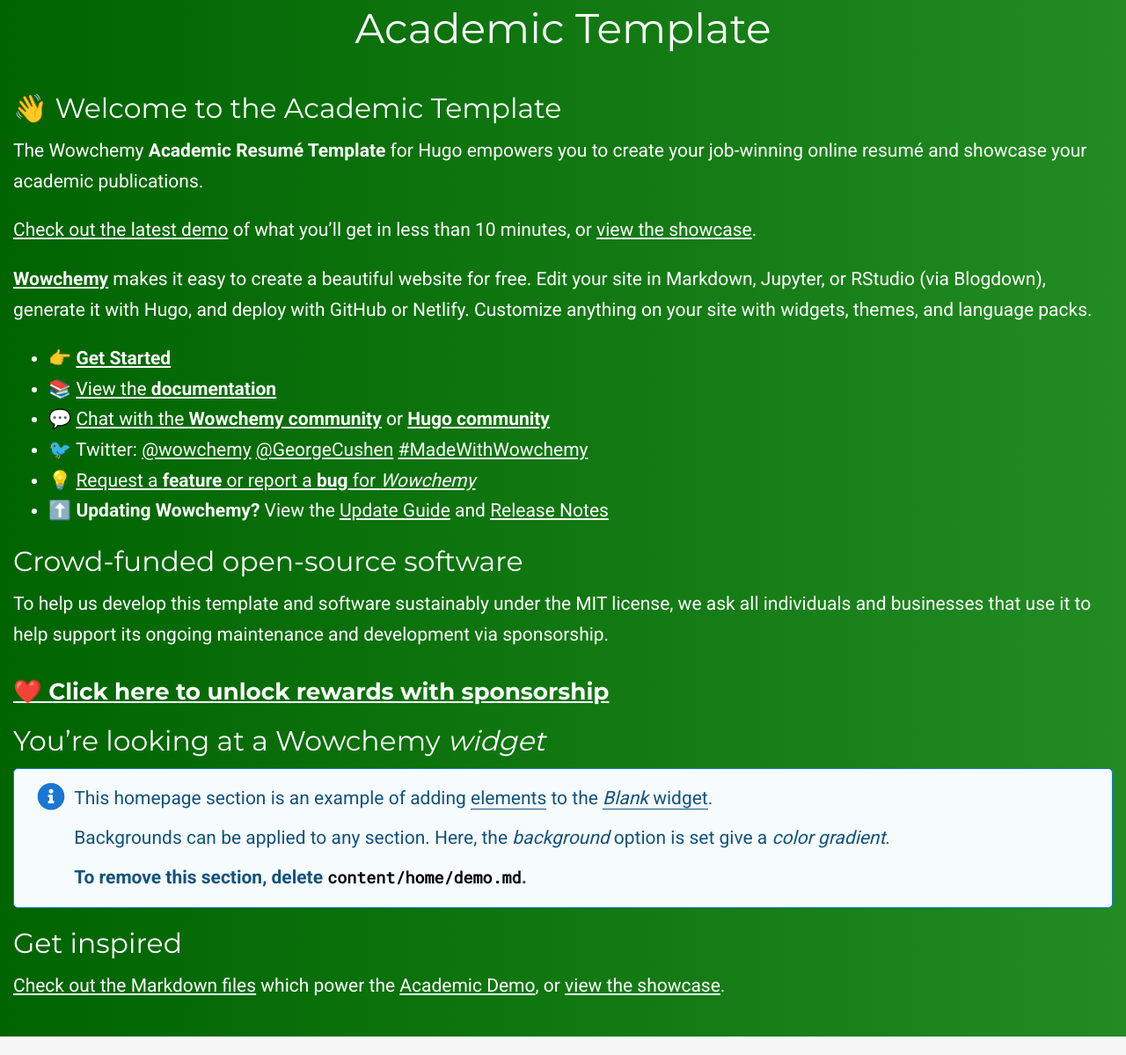
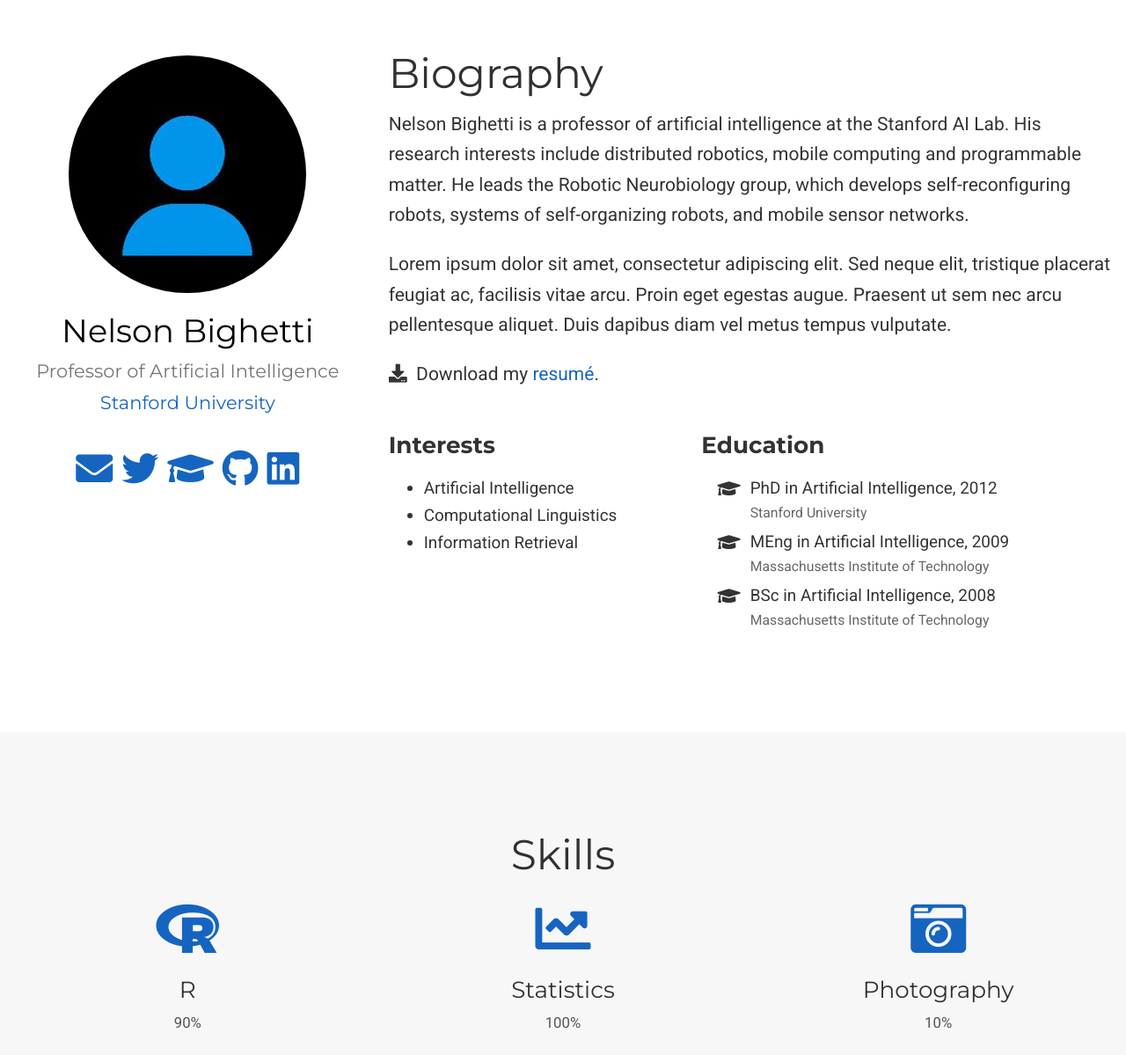
Before and after one commit to ervinfabian/ervinfabian.github.io, a plain HTML site: page index.html in a window 1280 px wide. Shown: the part 87-1286 px from the top of the page at 88% size. Drawn offline with nearby package versions, Linux system fonts and the light colour scheme; some icons are missing.

Commit message:
first build

```diff
--- a/index.html
+++ b/index.html
@@ -74,8 +74,6 @@
 
 
       <link rel="stylesheet" href="https://cdnjs.cloudflare.com/ajax/libs/academicons/1.9.0/css/academicons.min.css" integrity="sha512-W4yqoT1+8NLkinBLBZko+dFB2ZbHsYLDdr50VElllRcNt2Q4/GSs6u71UHKxB7S6JEMCp5Ve4xjh3eGQl/HRvg==" crossorigin="anonymous" media="print" onload="this.media='all'">
-
-
 
 
 
@@ -813,122 +811,6 @@
 
 
 
-
-
-
-
-
-
-  <section id="demo" class="home-section wg-blank dark " style="padding: 20px 0 20px 0;" >
-   <div class="home-section-bg " style="background-image: linear-gradient(90deg, DarkGreen, ForestGreen);">
-
-   </div>
-    <div class="container">
-
-
-      <div class="row  justify-content-center">
-
-
-          <div class="section-heading col-12 mb-3 text-center">
-            <h1 class="mb-0">Academic Template</h1>
-
-          </div>
-
-
-
-
-
-
-
-
-  <div class="col-12">
-    <h2 id="-welcome-to-the-academic-template">👋 Welcome to the Academic Template</h2>
-<p>The Wowchemy <strong>Academic Resumé Template</strong> for Hugo empowers you to create your job-winning online resumé and showcase your academic publications.</p>
-<p><a href="https://academic-demo.netlify.app" target="_blank" rel="noopener">Check out the latest demo</a> of what you&rsquo;ll get in less than 10 minutes, or <a href="https://wowchemy.com/user-stories/" target="_blank" rel="noopener">view the showcase</a>.</p>
-<p><a href="https://wowchemy.com" target="_blank" rel="noopener"><strong>Wowchemy</strong></a> makes it easy to create a beautiful website for free. Edit your site in Markdown, Jupyter, or RStudio (via Blogdown), generate it with Hugo, and deploy with GitHub or Netlify. Customize anything on your site with widgets, themes, and language packs.</p>
-<ul>
-<li>👉 <a href="https://wowchemy.com/docs/install/" target="_blank" rel="noopener"><strong>Get Started</strong></a></li>
-<li>📚 <a href="https://wowchemy.com/docs/" target="_blank" rel="noopener">View the <strong>documentation</strong></a></li>
-<li>💬 <a href="https://discord.gg/z8wNYzb" target="_blank" rel="noopener">Chat with the <strong>Wowchemy community</strong></a> or <a href="https://discourse.gohugo.io" target="_blank" rel="noopener"><strong>Hugo community</strong></a></li>
-<li>🐦 Twitter: <a href="https://twitter.com/wowchemy" target="_blank" rel="noopener">@wowchemy</a> <a href="https://twitter.com/GeorgeCushen" target="_blank" rel="noopener">@GeorgeCushen</a> <a href="https://twitter.com/search?q=%28%23MadeWithWowchemy%20OR%20%23MadeWithAcademic%29&amp;src=typed_query" target="_blank" rel="noopener">#MadeWithWowchemy</a></li>
-<li>💡 <a href="https://github.com/wowchemy/wowchemy-hugo-modules/issues" target="_blank" rel="noopener">Request a <strong>feature</strong> or report a <strong>bug</strong> for <em>Wowchemy</em></a></li>
-<li>⬆️ <strong>Updating Wowchemy?</strong> View the <a href="https://wowchemy.com/docs/update/" target="_blank" rel="noopener">Update Guide</a> and <a href="https://wowchemy.com/updates/" target="_blank" rel="noopener">Release Notes</a></li>
-</ul>
-<h2 id="crowd-funded-open-source-software">Crowd-funded open-source software</h2>
-<p>To help us develop this template and software sustainably under the MIT license, we ask all individuals and businesses that use it to help support its ongoing maintenance and development via sponsorship.</p>
-<h3 id="-click-here-to-unlock-rewards-with-sponsorshiphttpswowchemycomplans"><a href="https://wowchemy.com/plans/" target="_blank" rel="noopener">❤️ Click here to unlock rewards with sponsorship</a></h3>
-<h2 id="youre-looking-at-a-wowchemy-_widget_">You&rsquo;re looking at a Wowchemy <em>widget</em></h2>
-<div class="alert alert-note">
-  <div>
-    <p>This homepage section is an example of adding <a href="https://sourcethemes.com/academic/docs/writing-markdown-latex/">elements</a> to the <a href="https://sourcethemes.com/academic/docs/widgets/"><em>Blank</em> widget</a>.</p>
-<p>Backgrounds can be applied to any section. Here, the <em>background</em> option is set give a <em>color gradient</em>.</p>
-<p><strong>To remove this section, delete <code>content/home/demo.md</code>.</strong></p>
-  </div>
-</div>
-<h2 id="get-inspired">Get inspired</h2>
-<p><a href="https://github.com/wowchemy/starter-academic/tree/master/exampleSite" target="_blank" rel="noopener">Check out the Markdown files</a> which power the <a href="https://academic-demo.netlify.app" target="_blank" rel="noopener">Academic Demo</a>, or <a href="https://wowchemy.com/user-stories/" target="_blank" rel="noopener">view the showcase</a>.</p>
-
-  </div>
-
-
-
-
-      </div>
-
-
-    </div>
-  </section>
-
-
-
-
-
-
-
-
-
-
-
-
-
-
-
-
-
-
-
-
-
-
-
-
-
-
-
-
-
-
-
-
-
-
-
-
-
-
-
-
-
-
-
-
-
-
-
-
-
-
-
   <section id="about" class="home-section wg-about  "  >
    <div class="home-section-bg " >
 
```
